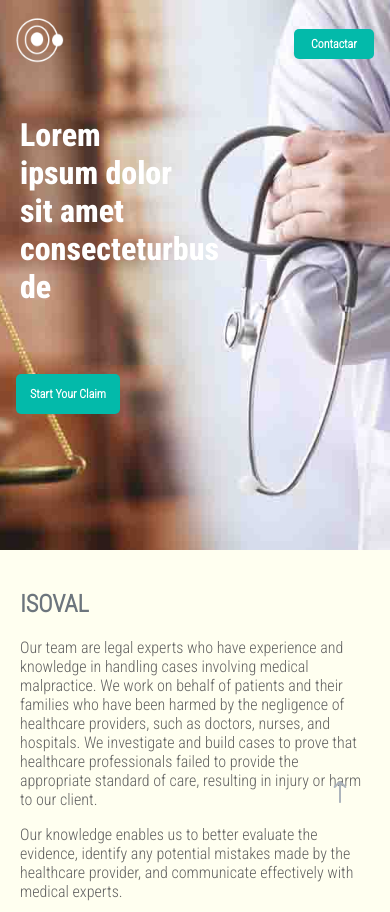
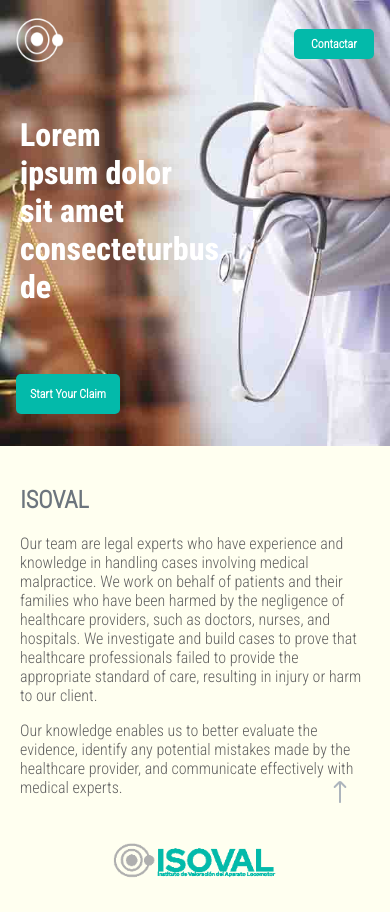
Before and after one commit to LAGstudi0/isovalWebsite, a plain HTML site: page index.html in a window 390 px wide. Shown: the top 912 px of the page. Drawn offline with Linux system fonts and the light colour scheme.

Commit message:
change on the banner

```diff
--- a/style.css
+++ b/style.css
@@ -219,15 +219,16 @@ header.sticky .original-button:hover {
     .main-content {
         padding-top: 6rem;
         width: 100%;
-        height: 50vh;
+        height: auto;
         padding-bottom: 2rem;
         background-image: url('images/banner2.png');
-        animation: background 10s ease infinite;
+        /* animation: background 10s ease infinite; */
         background-repeat: no-repeat;
         background-size: cover;
         background-position: center;
         transition: background-image 0.5s ease;
-        backdrop-filter: blur(0px);
+        /* backdrop-filter: blur(100px); */
+
     }
 
 
```
